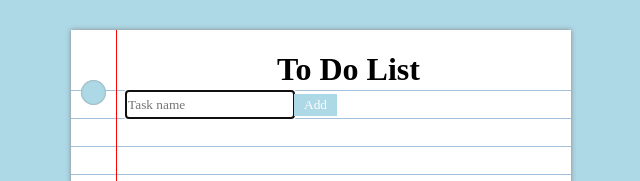
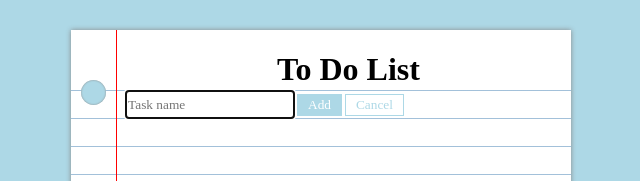
Before and after one commit to hanahboles/to-do-list, a React (Create React App) app: page / in a window 1280 px wide. Both pictures are taken after a click on the element "add". Shown: the top 181 px of the page, without its empty margins (319-959 px from the left). Built offline with nearby package versions, Linux system fonts and the light colour scheme; a web font is replaced by a local one.

Commit message:
add cancel button to task creation form

```diff
--- a/src/components/TaskCreate.css
+++ b/src/components/TaskCreate.css
@@ -1,3 +1,7 @@
 .task-create {
     grid-row-end: span 2;
 }
+
+.form {
+    gap: 3px
+}
--- a/src/components/TaskCreate.js
+++ b/src/components/TaskCreate.js
@@ -19,6 +19,11 @@ function TaskCreate() {
         setTitle('')
     }
 
+    const handleCancelClick = () => {
+        setShowInput(false)
+        setTitle('')
+    }
+
     useEffect(() => {
         inputRef.current?.focus()
     }, [showInput])
@@ -26,7 +31,8 @@ function TaskCreate() {
     let content = showInput ? (
         <>
             <input className="input" placeholder="Task name" value={title} onChange={handleChange} ref={inputRef}></input>
-            <button className="button">Add</button>
+            <button className="button primary">Add</button>
+            <button className="button secondary" onClick={handleCancelClick}>Cancel</button>
         </>
     ) : (
         <>
--- a/src/components/TaskEdit.js
+++ b/src/components/TaskEdit.js
@@ -19,7 +19,7 @@ function TaskEdit({ task, onSubmit }) {
         <form className="task-edit" onSubmit={handleSubmit}>
             {/* <label>Title</label> */}
             <input className="input" value={newTitle} onChange={handleChange}></input>
-            <button className="button is-primary" onClick={handleSubmit}>Submit</button>
+            <button className="button primary" onClick={handleSubmit}>Submit</button>
         </form>
     )
 }
--- a/src/index.css
+++ b/src/index.css
@@ -24,12 +24,20 @@ body {
 }
 
 .button {
-    background-color: lightblue;
-    border: 0;
-    color: white;
+    border: 1px solid lightblue;
     cursor: pointer;
     font-family: 'Yomogi', cursive;
-    padding: 3px 10px;
+    padding: 2px 10px;
+}
+
+.button.primary {
+    background-color: lightblue;
+    color: white;
+}
+
+.button.secondary {
+    background-color: white;
+    color: lightblue;
 }
 
 .icon:hover {
```
